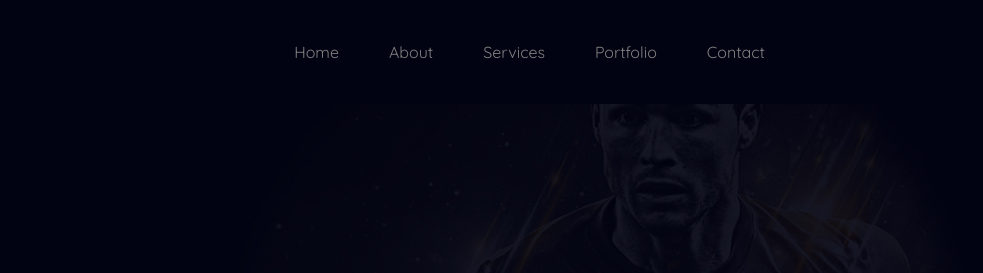
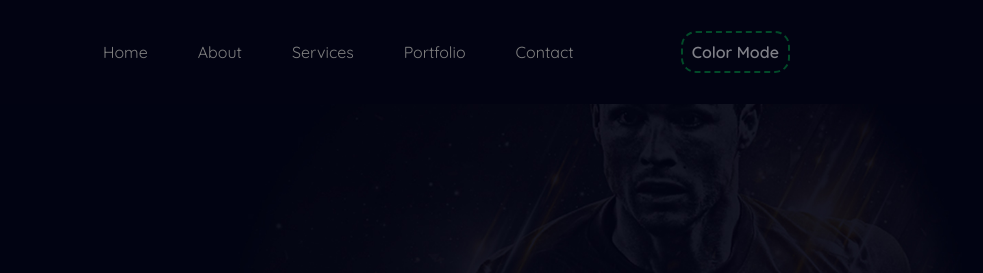
Before and after one commit to cllpse45/Lesson6, a plain HTML site: page index.html in a window 1280 px wide. Shown: the top 273 px of the page, 297-1280 px from the left. Drawn offline with Linux system fonts and the light colour scheme.

Commit message:
color-mode

```diff
--- a/css/style.css
+++ b/css/style.css
@@ -374,3 +374,23 @@ color: var(--secondary-color);
 font-weight: 600;
 
 }
+
+
+
+.color-mode{
+  --text-color: rgb(201, 43, 43);
+  --primary-color: #c38200;
+  --secondary-color: rgb(148, 185, 139);
+}
+
+.btn2 {
+  font-size: var(--h5-font);
+  font-weight: 600;
+  background: none;
+  opacity: 0.5;
+  color: var(--text-color);
+  border: 2px dashed var(--primary-color);
+  padding: 9px 9px;
+  border-radius: 15px;
+  cursor: pointer;
+}
--- a/index.html
+++ b/index.html
@@ -28,6 +28,15 @@
             <li><a href="#contact">Contact</a></li>
         </ul>
 
+
+        <button class="btn2" onclick="myFunction()">Color Mode</button>
+
+        <script>
+            function myFunction() {
+                var element = document.body;
+                element.classList.toggle("color-mode");
+            }
+        </script>
     </header>
 
     <!--Home-->
@@ -228,7 +237,6 @@
         <p>Developed by @2022</p>
     </div>
 
-
 </body>
 
 </html>
```
